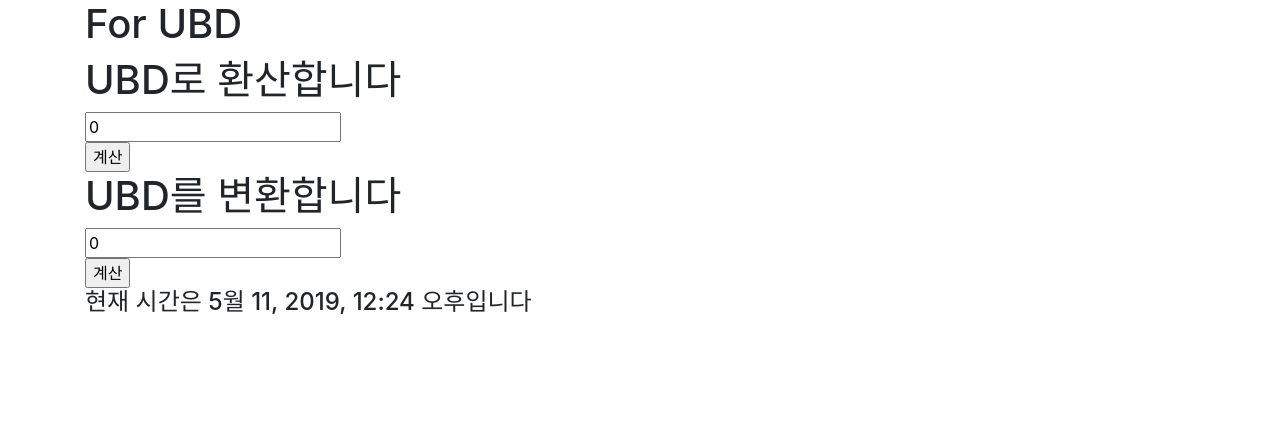
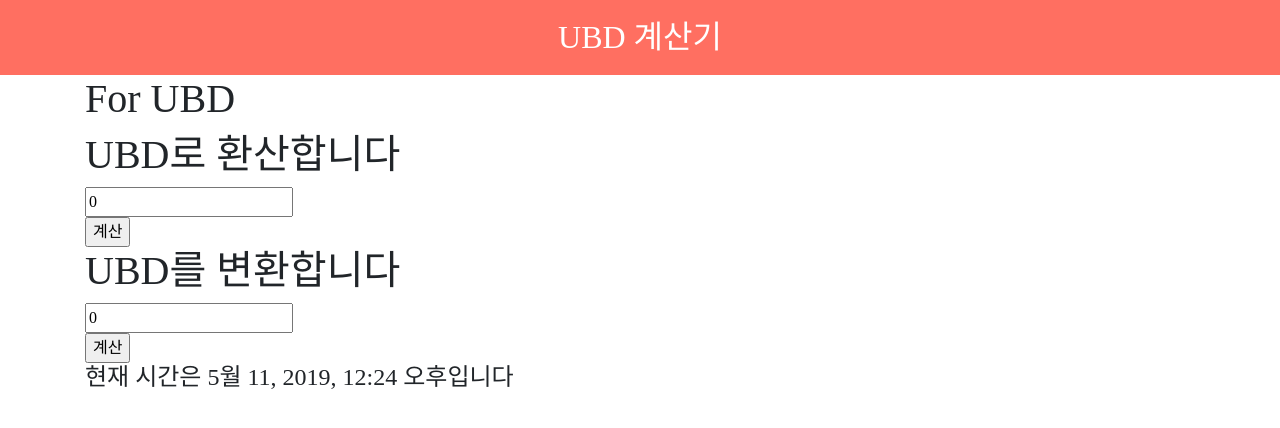
Before and after one commit to CitrusSoda/WEBUBD, a Django app: page / in a window 1280 px wide. Shown: the top 428 px of the page. Run offline with Django 3.2, Linux system fonts and the light colour scheme; some libraries are stand-ins or nearby versions; some web fonts are replaced.

Commit message:
feat: Add header

```diff
--- /dev/null
+++ b/TheUBDproject/TheUBD/static/main.css
@@ -0,0 +1,23 @@
+@font-face {
+    font-family: "S-CoreDream-8Heavy";
+    src: url("https://cdn.jsdelivr.net/gh/projectnoonnu/noonfonts_six@1.2/S-CoreDream-8Heavy.woff") format("woff");
+    font-weight: normal;
+    font-style: normal;
+}
+
+body {
+    font-family: "S-CoreDream-8Heavy";
+}
+
+.header {
+    display: block;
+    background-color: #FF6F61;
+    color: white;
+    height: 75px;
+    text-align: center;
+    margin: 0 auto;
+}
+
+.header-title {
+    line-height: 75px;
+}
--- a/TheUBDproject/TheUBD/templates/base.html
+++ b/TheUBDproject/TheUBD/templates/base.html
@@ -32,15 +32,33 @@
       crossorigin="anonymous"
     ></script>
 
-    <link rel="apple-touch-icon" sizes="180x180" href="{% static 'apple-touch-icon.png' %}" />
-    <link rel="icon" type="image/png" sizes="32x32" href="{% static 'favicon-32x32.png' %}" />
-    <link rel="icon" type="image/png" sizes="16x16" href="{% static 'favicon-16x16.png' %}" />
+    <link rel="stylesheet" href="{% static 'main.css' %}" />
+
+    <link
+      rel="apple-touch-icon"
+      sizes="180x180"
+      href="{% static 'apple-touch-icon.png' %}"
+    />
+    <link
+      rel="icon"
+      type="image/png"
+      sizes="32x32"
+      href="{% static 'favicon-32x32.png' %}"
+    />
+    <link
+      rel="icon"
+      type="image/png"
+      sizes="16x16"
+      href="{% static 'favicon-16x16.png' %}"
+    />
     <link rel="manifest" href="{% static 'site.webmanifest' %}" />
 
     <title>UBD 계산기 | {%block title%}{%endblock%}</title>
   </head>
   <body>
-    <header></header>
+    <header class="header">
+      <h2 class="header-title">UBD 계산기</h2>
+    </header>
     {%block content%}{%endblock%}
     <footer></footer>
   </body>
```
